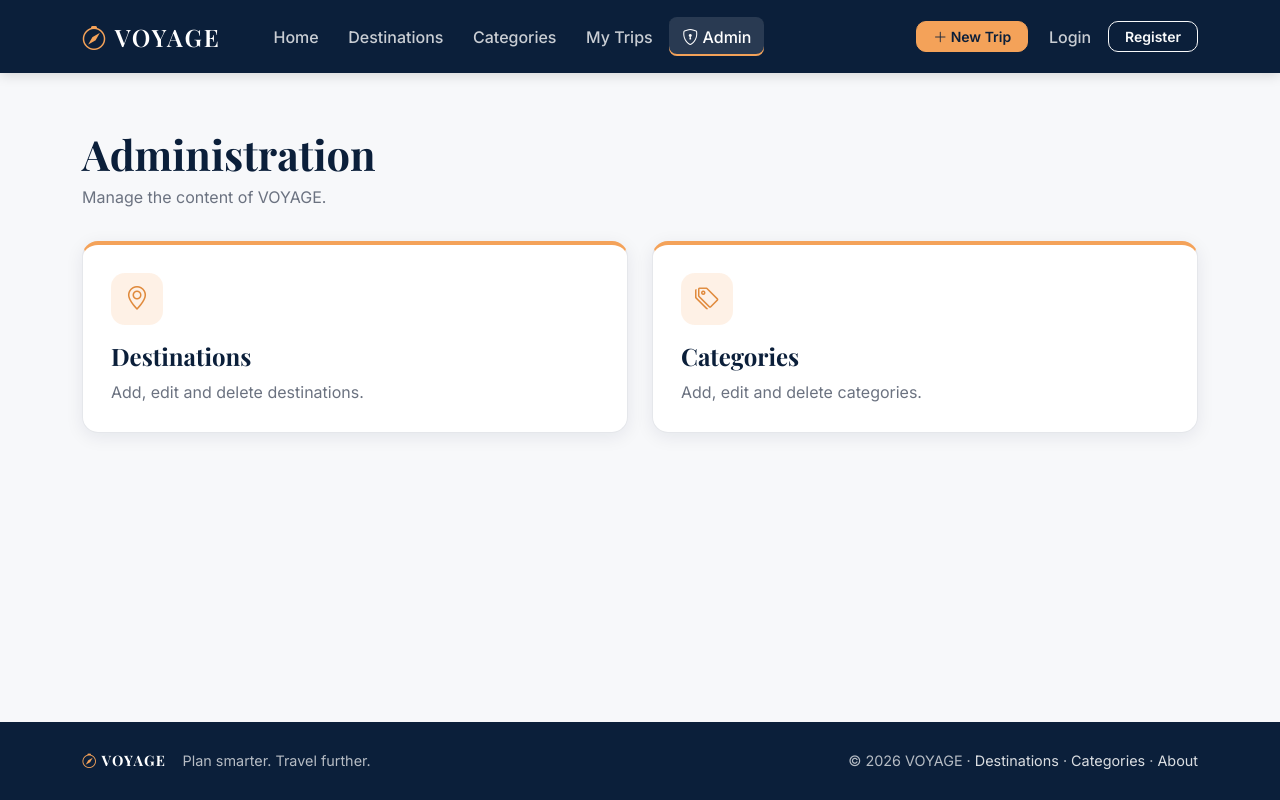
After one commit to samirbeki/Voyage, an ASP.NET Core app: page /Admin in a window 1280 px wide. The commit adds this page. Run offline with ASP.NET Core 8, Linux system fonts and the light colour scheme; a user stored in the database is signed in; style sheets or scripts are compiled from the project's sources; some libraries are stand-ins or nearby versions.

Commit message:
Add Admin area with dashboard

```diff
--- /dev/null
+++ b/Voyage.Web/Areas/Admin/Views/Home/Index.cshtml
@@ -0,0 +1,29 @@
+@{
+    ViewData["Title"] = "Admin";
+}
+
+<section class="v-section">
+    <div class="v-page-header">
+        <div>
+            <h1 class="v-page-title">Administration</h1>
+            <p class="v-page-subtitle">Manage the content of VOYAGE.</p>
+        </div>
+    </div>
+
+    <div class="row g-4">
+        <div class="col-md-6">
+            <a class="v-admin-card" asp-area="Admin" asp-controller="Destinations" asp-action="Index">
+                <span class="v-admin-card-icon"><i class="bi bi-geo-alt"></i></span>
+                <span class="v-admin-card-title">Destinations</span>
+                <span class="v-admin-card-text">Add, edit and delete destinations.</span>
+            </a>
+        </div>
+        <div class="col-md-6">
+            <a class="v-admin-card" asp-area="Admin" asp-controller="Categories" asp-action="Index">
+                <span class="v-admin-card-icon"><i class="bi bi-tags"></i></span>
+                <span class="v-admin-card-title">Categories</span>
+                <span class="v-admin-card-text">Add, edit and delete categories.</span>
+            </a>
+        </div>
+    </div>
+</section>
--- /dev/null
+++ b/Voyage.Web/Areas/Admin/Views/_ViewImports.cshtml
@@ -0,0 +1,3 @@
+@using Voyage.Web
+@using Voyage.Web.Common
+@addTagHelper *, Microsoft.AspNetCore.Mvc.TagHelpers
--- /dev/null
+++ b/Voyage.Web/Areas/Admin/Views/_ViewStart.cshtml
@@ -0,0 +1,3 @@
+@{
+    Layout = "/Views/Shared/_Layout.cshtml";
+}
--- a/Voyage.Web/Program.cs
+++ b/Voyage.Web/Program.cs
@@ -59,6 +59,10 @@ app.UseAuthorization();
 app.MapStaticAssets();
 
 app.MapControllerRoute(
+    name: "areas",
+    pattern: "{area:exists}/{controller=Home}/{action=Index}/{id?}");
+
+app.MapControllerRoute(
     name: "default",
     pattern: "{controller=Home}/{action=Index}/{id?}")
     .WithStaticAssets();
--- a/Voyage.Web/Views/Shared/_Layout.cshtml
+++ b/Voyage.Web/Views/Shared/_Layout.cshtml
@@ -1,3 +1,4 @@
+@using Voyage.Web.Common
 <!DOCTYPE html>
 <html lang="en">
 <head>
@@ -39,7 +40,7 @@
                 <div class="navbar-collapse collapse justify-content-between">
                     <ul class="navbar-nav ms-lg-4 gap-lg-1">
                         <li class="nav-item">
-                            <a class="nav-link @(ViewContext.RouteData.Values["controller"]?.ToString() == "Home" && ViewContext.RouteData.Values["action"]?.ToString() == "Index" ? "active" : "")"
+                            <a class="nav-link @(ViewContext.RouteData.Values["controller"]?.ToString() == "Home" && ViewContext.RouteData.Values["action"]?.ToString() == "Index" && ViewContext.RouteData.Values["area"] == null ? "active" : "")"
                                asp-area=""
                                asp-controller="Home"
                                asp-action="Index">
@@ -73,6 +74,18 @@
                                    asp-controller="Trips"
                                    asp-action="Index">
                                     My Trips
+                                </a>
+                            </li>
+                        }
+
+                        @if (User.IsInRole(RoleConstants.Administrator))
+                        {
+                            <li class="nav-item">
+                                <a class="nav-link @(ViewContext.RouteData.Values["area"]?.ToString() == "Admin" ? "active" : "")"
+                                   asp-area="Admin"
+                                   asp-controller="Home"
+                                   asp-action="Index">
+                                    <i class="bi bi-shield-lock"></i> Admin
                                 </a>
                             </li>
                         }
--- a/Voyage.Web/wwwroot/css/site.css
+++ b/Voyage.Web/wwwroot/css/site.css
@@ -1367,3 +1367,51 @@ a.v-category-count:hover .bi-arrow-right {
 .form-floating > .form-control::placeholder {
     color: transparent;
 }
+
+/* ---------- Admin area ---------- */
+
+.v-admin-card {
+    display: flex;
+    flex-direction: column;
+    gap: .35rem;
+    height: 100%;
+    padding: 1.75rem;
+    background: var(--voyage-surface);
+    border: 1px solid var(--voyage-border);
+    border-top: 4px solid var(--voyage-accent);
+    border-radius: var(--voyage-radius);
+    box-shadow: var(--voyage-shadow);
+    color: var(--voyage-text);
+    text-decoration: none;
+    transition: transform .2s ease, box-shadow .2s ease;
+}
+
+.v-admin-card:hover {
+    transform: translateY(-3px);
+    box-shadow: var(--voyage-shadow-hover);
+    color: var(--voyage-text);
+}
+
+.v-admin-card-icon {
+    display: inline-flex;
+    align-items: center;
+    justify-content: center;
+    width: 52px;
+    height: 52px;
+    margin-bottom: .5rem;
+    border-radius: 14px;
+    background: rgba(244, 162, 89, .15);
+    color: var(--voyage-accent-dark);
+    font-size: 1.5rem;
+}
+
+.v-admin-card-title {
+    font-family: var(--voyage-font-display);
+    font-size: 1.5rem;
+    font-weight: 700;
+    color: var(--voyage-navy);
+}
+
+.v-admin-card-text {
+    color: var(--voyage-muted);
+}
```
Also changed, not shown: Voyage.Web/Areas/Admin/Controllers/AdminBaseController.cs (added, +12 -0 lines), Voyage.Web/Areas/Admin/Controllers/HomeController.cs (added, +12 -0 lines).
